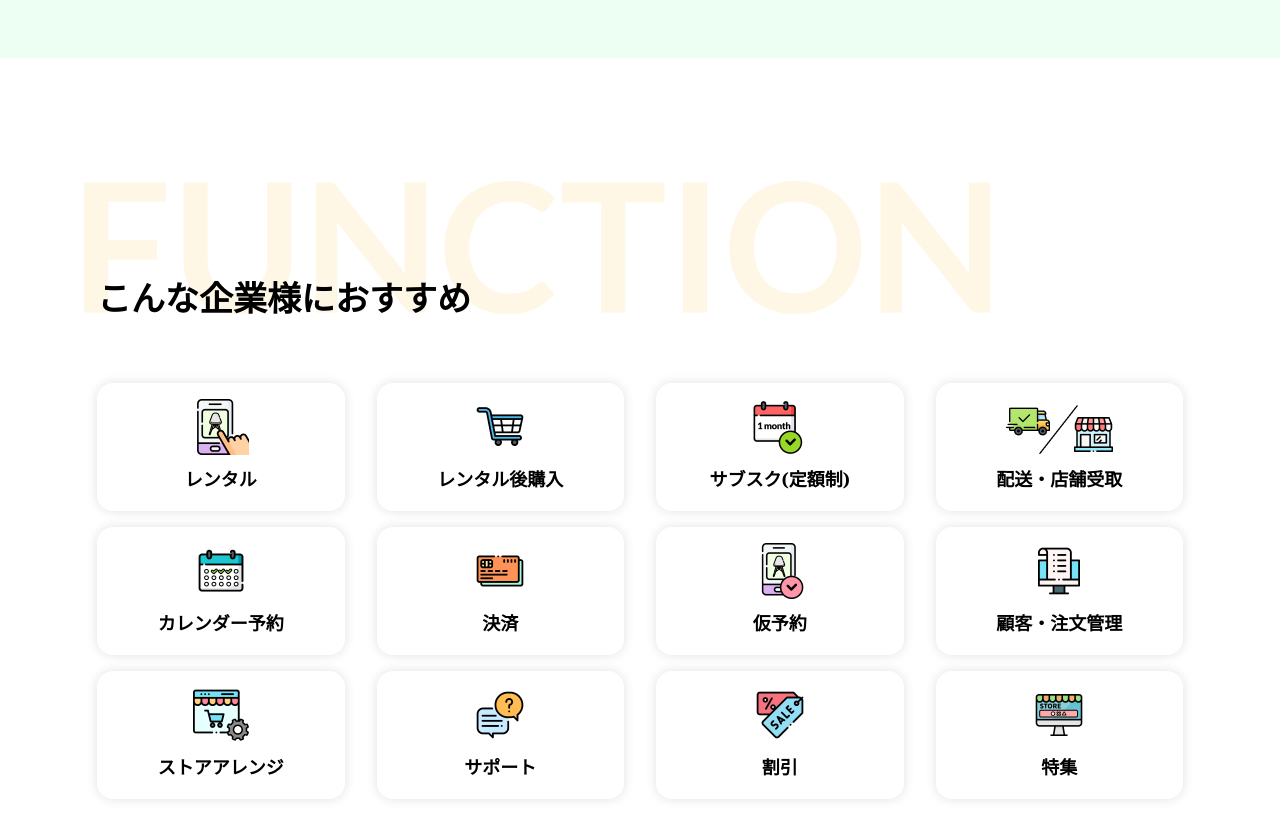
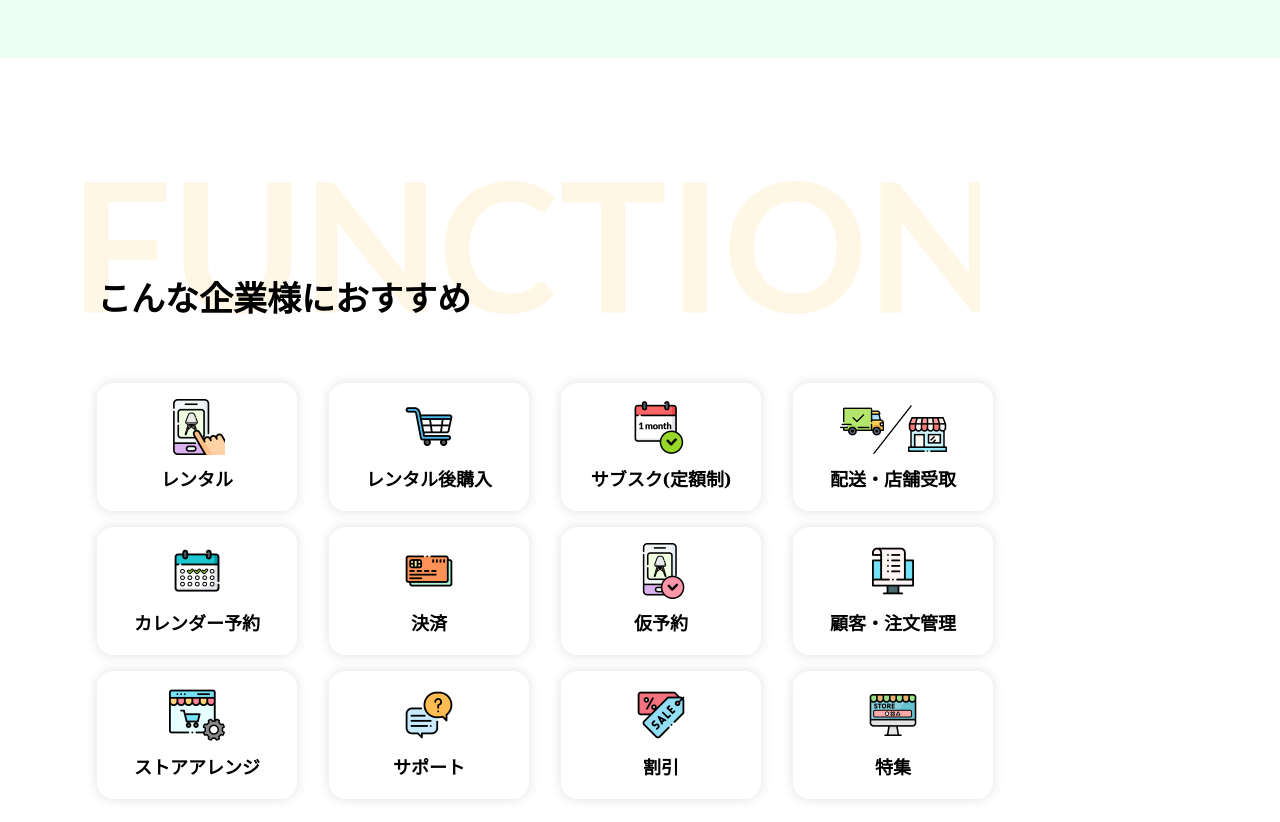
Before and after one commit to daudidrees/kauriru, a plain HTML site: page index.html in a window 1280 px wide. Shown: the part 6080-6902 px from the top of the page. Drawn offline with Linux system fonts and the light colour scheme.

Commit message:
added md container

```diff
--- a/index.html
+++ b/index.html
@@ -385,7 +385,7 @@
   </section>
 
   <section class="function">
-    <div class=" container-lg">
+    <div class=" container-md">
       <div class="row">
         <div class="col-12">
           <h1 class="function-title">こんな企業様におすすめ</h1>
```
